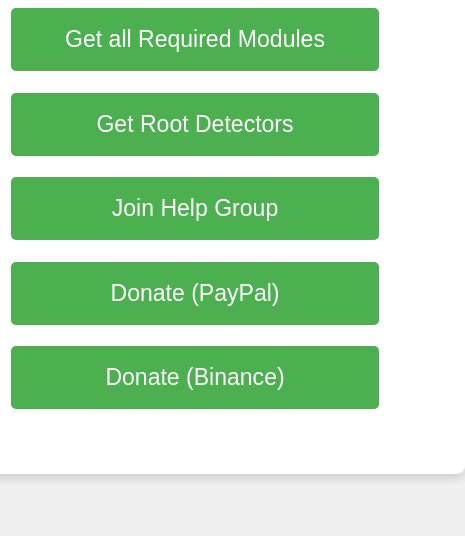
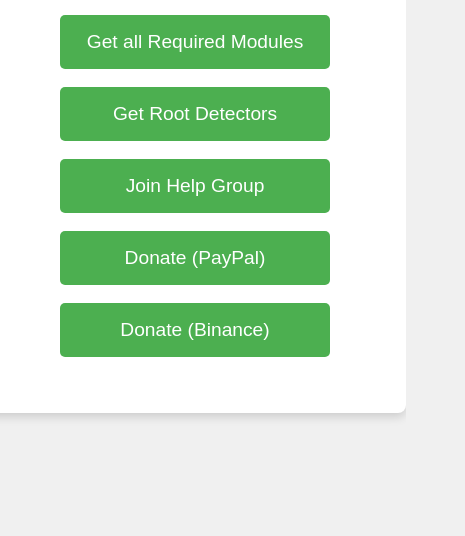
Before and after one commit to ctrteam/hidemyroot.github.io, a plain HTML site: page index.html in a window 390 px wide. Shown: the part 308-844 px from the top of the page, 465 px wide, since content can reach past the window. Drawn offline with Linux system fonts and the light colour scheme.

Commit message:
Update style.css

```diff
--- a/style.css
+++ b/style.css
@@ -6,24 +6,24 @@
   min-height: 100vh;
   background-color: #f0f0f0;
   margin: 0;
-  font-size: 29.8px;
+  font-size: 27px;
 }
 
 .container {
   text-align: center;
-  padding: 43.2px;
+  padding: 38px;
   background-color: white;
   border-radius: 8px;
   box-shadow: 0 4px 10px rgba(0, 0, 0, 0.15);
-  max-width: 864px;
+  max-width: 800px;
   margin: 0 auto;
 }
 
 .redirect-button {
   display: block;
-  width: calc(100% - 86.4px);
-  padding: 27px 43.2px;
-  margin: 21.6px auto;
+  width: calc(100% - 76px);
+  padding: 24px 38px;
+  margin: 18px auto;
   background-color: #4CAF50;
   color: white;
   text-decoration: none;
@@ -31,23 +31,24 @@
   border-radius: 5px;
   cursor: pointer;
   transition: transform 0.3s ease, box-shadow 0.3s ease;
-  font-size: 1.728rem;
+  font-size: 1.5rem;
 }
 
 h1 {
-  font-size: 3.78rem;
+  font-size: 3rem;
+  margin-bottom: 20px;
 }
 
 /* Media query for smaller screens */
-@media (max-width: 648px) {
+@media (max-width: 600px) {
   body {
-    font-size: 25.2px;
+    font-size: 22px;
   }
   .redirect-button {
-    font-size: 1.44rem;
-    padding: 18px 27px;
+    font-size: 1.2rem;
+    padding: 16px 24px;
   }
   h1 {
-    font-size: 3.15rem;
+    font-size: 2.4rem;
   }
 }
```
